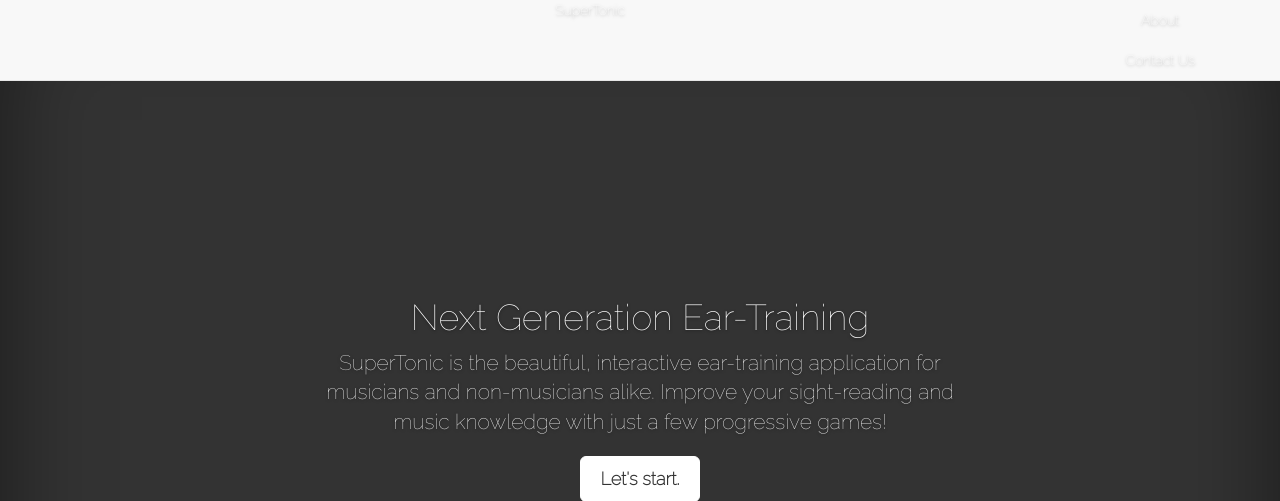
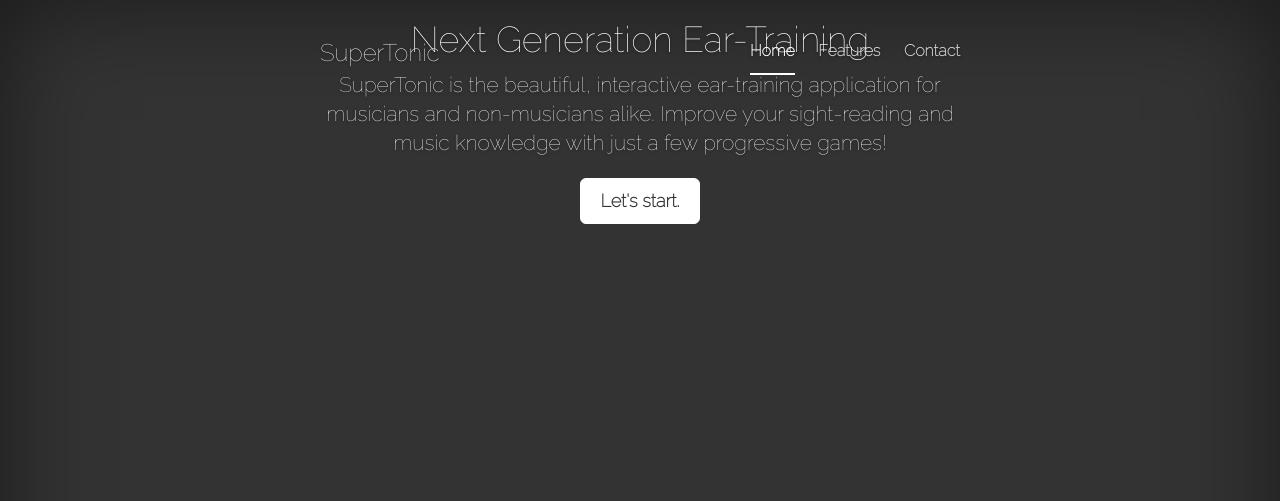
Before and after one commit to CaptainKanuk/eartraining, a Django app: page / in a window 1280 px wide. Shown: the top 501 px of the page. Run offline with Django 3.2, Linux system fonts and the light colour scheme; parts of the project's set-up code (start-up, migrations or seed data) failed here and were passed over; some libraries are stand-ins or nearby versions.

Commit message:
fixed masthead

```diff
--- a/templates/pages/index.html
+++ b/templates/pages/index.html
@@ -37,7 +37,7 @@
 
     <body>
 
-      <nav class="navbar navbar-default navbar-fixed-top" role="navigation">
+      <!-- <nav class="navbar navbar-default navbar-fixed-top" role="navigation">
       	<div class="container">
           <a class="brand" href="#">SuperTonic</a>
           <u1 class="nav pull-right">
@@ -45,8 +45,19 @@
             <li><a href="#">Contact Us</a></li>
           </u1>
       	</div>
-      </nav>
+      </nav> -->
+      <div class="cover-container">
 
+          <div class="masthead clearfix">
+            <div class="inner">
+              <h3 class="masthead-brand">SuperTonic</h3>
+              <ul class="nav masthead-nav">
+                <li class="active"><a href="#">Home</a></li>
+                <li><a href="#">Features</a></li>
+                <li><a href="#">Contact</a></li>
+              </ul>
+            </div>
+          </div>
       <div class="site-wrapper">
 
 	<div class="site-wrapper-inner">
```
